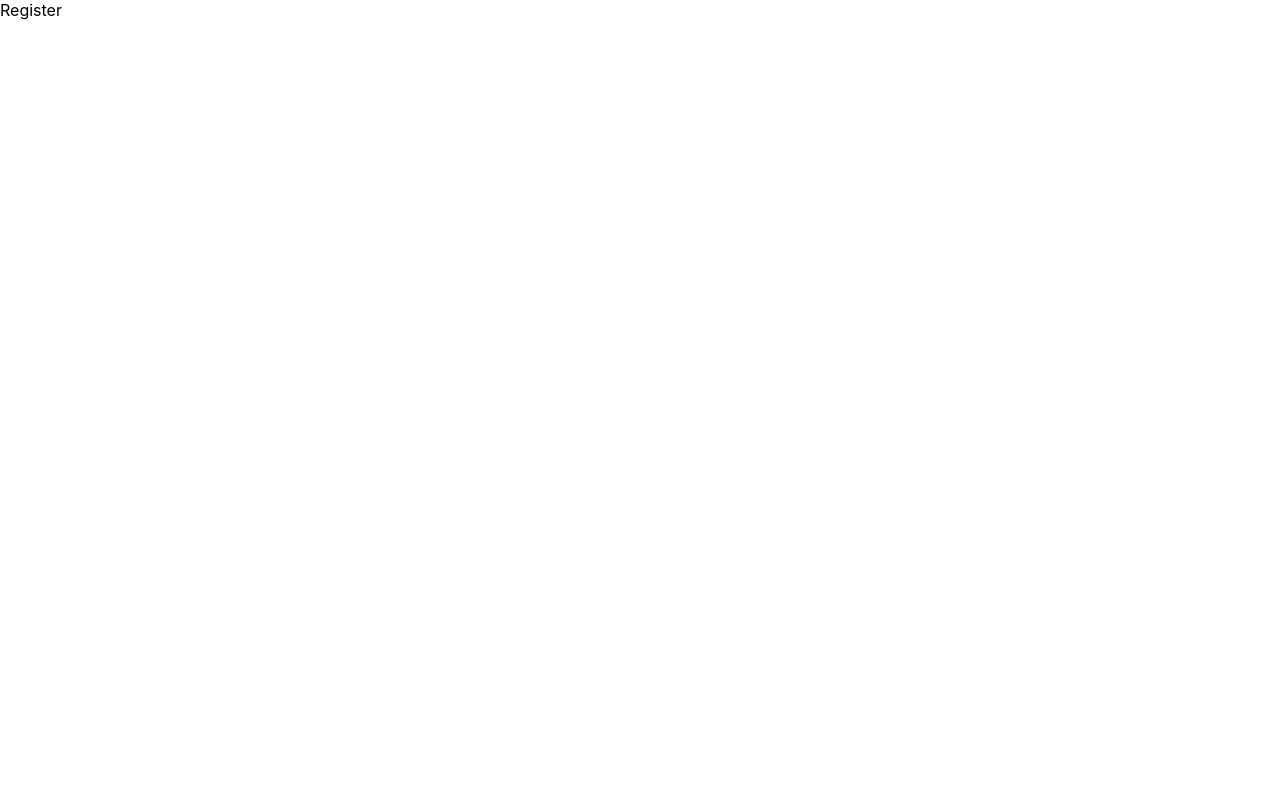
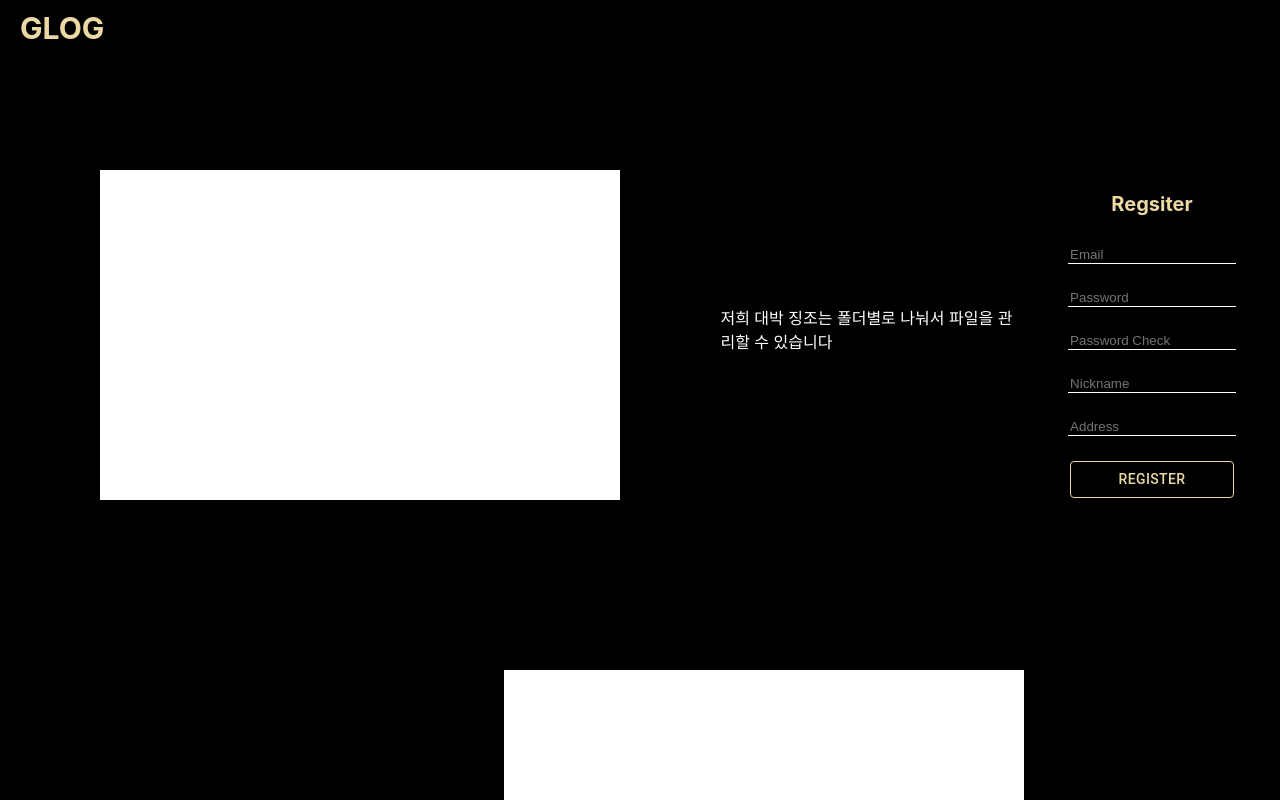
Before and after one commit to pknu-wap/2023_1_WAP_WEB_TEAM_4, a React (Create React App) app in the folder frontend/: page /register in a window 1280 px wide. Shown: the top 800 px of the page. Built offline with nearby package versions, Linux system fonts and the light colour scheme.

Commit message:
login, register 틀 잡기

```diff
--- a/frontend/src/pages/Login.js
+++ b/frontend/src/pages/Login.js
@@ -1,7 +1,50 @@
 import React from "react";
+import { Stack, Button } from "@mui/material";
+import {useNavigate} from "react-router-dom"
 
-function Login() {
-  return <div>Login</div>;
-}
+const Login = () => {
+  const navigate = useNavigate()
+  return (
+    <Stack style={{ backgroundColor: "black" }}>
+      <Stack style={{ width: "100%", fontWeight: "bold", color: "#ECD8A4", fontSize: "30px", position: "fixed", padding: "10px 0px 10px 20px"  }}>
+        GLOG
+      </Stack>
+      <Stack flexDirection="row">
+        <Stack style={{ width: "80%" }}>
+          <Stack flexDirection="row" alignItems="center">
+            <Stack width="600px" height="330px" marginTop="170px" marginLeft="100px" backgroundColor="white"></Stack>
+            <Stack width="350px" height="60px" marginTop="170px" marginLeft="100px" color="white">저희 대박 징조는 폴더별로 나눠서 파일을 관리할 수 있습니다</Stack>
+          </Stack>
+          <Stack flexDirection="row" alignItems="center">
+            <Stack width="350px" height="60px" marginTop="170px" marginLeft="100px" color="white">저희 대박 징조는 폴더별로 나눠서 파일을 관리할 수 있습니다</Stack>
+            <Stack width="600px" height="330px" marginTop="170px" marginLeft="100px" backgroundColor="white"></Stack>
+          </Stack>
+          <Stack flexDirection="row" alignItems="center">
+            <Stack width="600px" height="330px" marginTop="170px" marginLeft="100px" backgroundColor="white"></Stack>
+            <Stack width="350px" height="60px" marginTop="170px" marginLeft="100px" color="white">저희 대박 징조는 폴더별로 나눠서 파일을 관리할 수 있습니다</Stack>
+          </Stack>
+          <Stack flexDirection="row" alignItems="center">
+            <Stack width="350px" height="60px" margin="170px 0px 100px 100px" color="white">저희 대박 징조는 폴더별로 나눠서 파일을 관리할 수 있습니다</Stack>
+            <Stack width="600px" height="330px" margin="170px 0px 100px 100px" backgroundColor="white"></Stack>
+          </Stack>
+        </Stack>
+        <Stack style={{  width: "20%",
+        height: "100%", display: "flex", alignItems: "center",
+        justifyContent: "center", position: "fixed", right: 0 }}>
+          <Stack
+            width="80%"
+            height="150px"
+            style={{ alignItems: "center"}}
+          >
+            <Stack fontWeight="bold" fontSize="20px" color="#ECD8A4" marginBottom="30px">Login</Stack>
+            <input placeholder="Email" style={{color: "#ffffff",width : "80%",outline: "transparent", backgroundColor: "transparent", border: "transparent", borderBottom: "1px solid #ffffff", marginBottom: "25px"}} ></input>
+            <input placeholder="Password" style={{color: "#ffffff",  marginBottom: "25px", outline: "transparent", width : "80%", backgroundColor: "transparent", border: "transparent", borderBottom: "1px solid #ffffff"}} ></input>
+            <Button onClick={() => navigate("/")} variant="outlined" sx={{width:"80%", "&.MuiButton-root": {border: "1px solid #ECD8A4", color: "#ECD8A4"}}}>Login</Button>
+          </Stack>
+        </Stack>
+      </Stack>
+    </Stack>
+  );
+};
 
 export default Login;
--- a/frontend/src/pages/Register.js
+++ b/frontend/src/pages/Register.js
@@ -1,7 +1,53 @@
 import React from "react";
+import { Stack, Button } from "@mui/material";
+import {useNavigate} from "react-router-dom"
 
-function Register() {
-  return <div>Register</div>;
-}
+const Register = () => {
+  const navigate = useNavigate()
+  return (
+    <Stack style={{ backgroundColor: "black" }}>
+      <Stack style={{ width: "100%", fontWeight: "bold", color: "#ECD8A4", fontSize: "30px", position: "fixed", padding: "10px 0px 10px 20px"  }}>
+        GLOG
+      </Stack>
+      <Stack flexDirection="row">
+        <Stack style={{ width: "80%" }}>
+          <Stack flexDirection="row" alignItems="center">
+            <Stack width="600px" height="330px" marginTop="170px" marginLeft="100px" backgroundColor="white"></Stack>
+            <Stack width="350px" height="60px" marginTop="170px" marginLeft="100px" color="white">저희 대박 징조는 폴더별로 나눠서 파일을 관리할 수 있습니다</Stack>
+          </Stack>
+          <Stack flexDirection="row" alignItems="center">
+            <Stack width="350px" height="60px" marginTop="170px" marginLeft="100px" color="white">저희 대박 징조는 폴더별로 나눠서 파일을 관리할 수 있습니다</Stack>
+            <Stack width="600px" height="330px" marginTop="170px" marginLeft="100px" backgroundColor="white"></Stack>
+          </Stack>
+          <Stack flexDirection="row" alignItems="center">
+            <Stack width="600px" height="330px" marginTop="170px" marginLeft="100px" backgroundColor="white"></Stack>
+            <Stack width="350px" height="60px" marginTop="170px" marginLeft="100px" color="white">저희 대박 징조는 폴더별로 나눠서 파일을 관리할 수 있습니다</Stack>
+          </Stack>
+          <Stack flexDirection="row" alignItems="center">
+            <Stack width="350px" height="60px" margin="170px 0px 100px 100px" color="white">저희 대박 징조는 폴더별로 나눠서 파일을 관리할 수 있습니다</Stack>
+            <Stack width="600px" height="330px" margin="170px 0px 100px 100px" backgroundColor="white"></Stack>
+          </Stack>
+        </Stack>
+        <Stack style={{  width: "20%",
+        height: "100%", display: "flex", alignItems: "center", marginTop: "15%",
+        position: "fixed", right: 0 }}>
+          <Stack
+            width="80%"
+            height="150px"
+            style={{ alignItems: "center"}}
+          >
+            <Stack fontWeight="bold" fontSize="20px" color="#ECD8A4" marginBottom="30px">Regsiter</Stack>
+            <input placeholder="Email" style={{color: "#ffffff",width : "80%",outline: "transparent", backgroundColor: "transparent", border: "transparent", borderBottom: "1px solid #ffffff", marginBottom: "25px"}} ></input>
+            <input placeholder="Password" style={{color: "#ffffff",  marginBottom: "25px", outline: "transparent", width : "80%", backgroundColor: "transparent", border: "transparent", borderBottom: "1px solid #ffffff"}} ></input>
+            <input placeholder="Password Check" style={{color: "#ffffff",  marginBottom: "25px", outline: "transparent", width : "80%", backgroundColor: "transparent", border: "transparent", borderBottom: "1px solid #ffffff"}} ></input>
+            <input placeholder="Nickname" style={{color: "#ffffff",  marginBottom: "25px", outline: "transparent", width : "80%", backgroundColor: "transparent", border: "transparent", borderBottom: "1px solid #ffffff"}} ></input>
+            <input placeholder="Address" style={{color: "#ffffff",  marginBottom: "25px", outline: "transparent", width : "80%", backgroundColor: "transparent", border: "transparent", borderBottom: "1px solid #ffffff"}} ></input>
+            <Button onClick={()=> navigate("/login")} variant="outlined" sx={{width:"80%", "&.MuiButton-root": {border: "1px solid #ECD8A4", color: "#ECD8A4"}}}>Register</Button>
+          </Stack>
+        </Stack>
+      </Stack>
+    </Stack>
+  );
+};
 
 export default Register;
```
